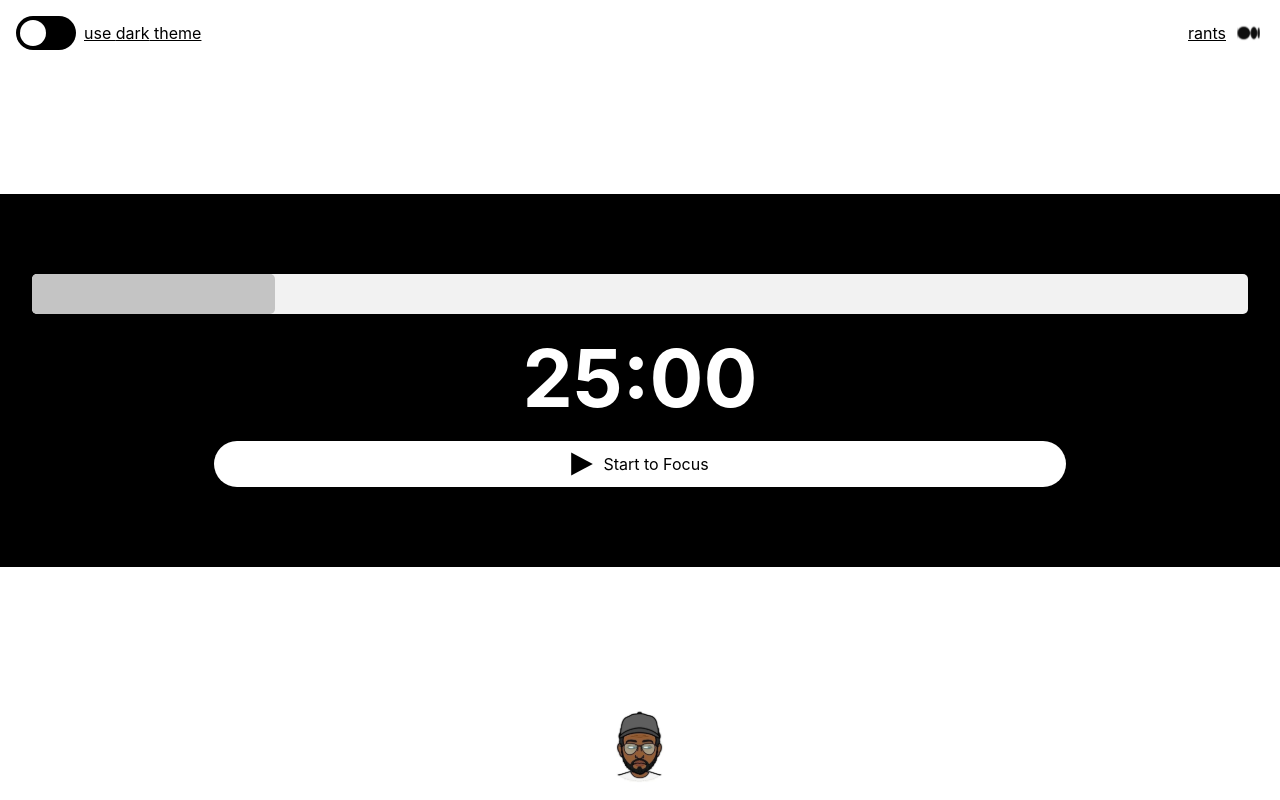
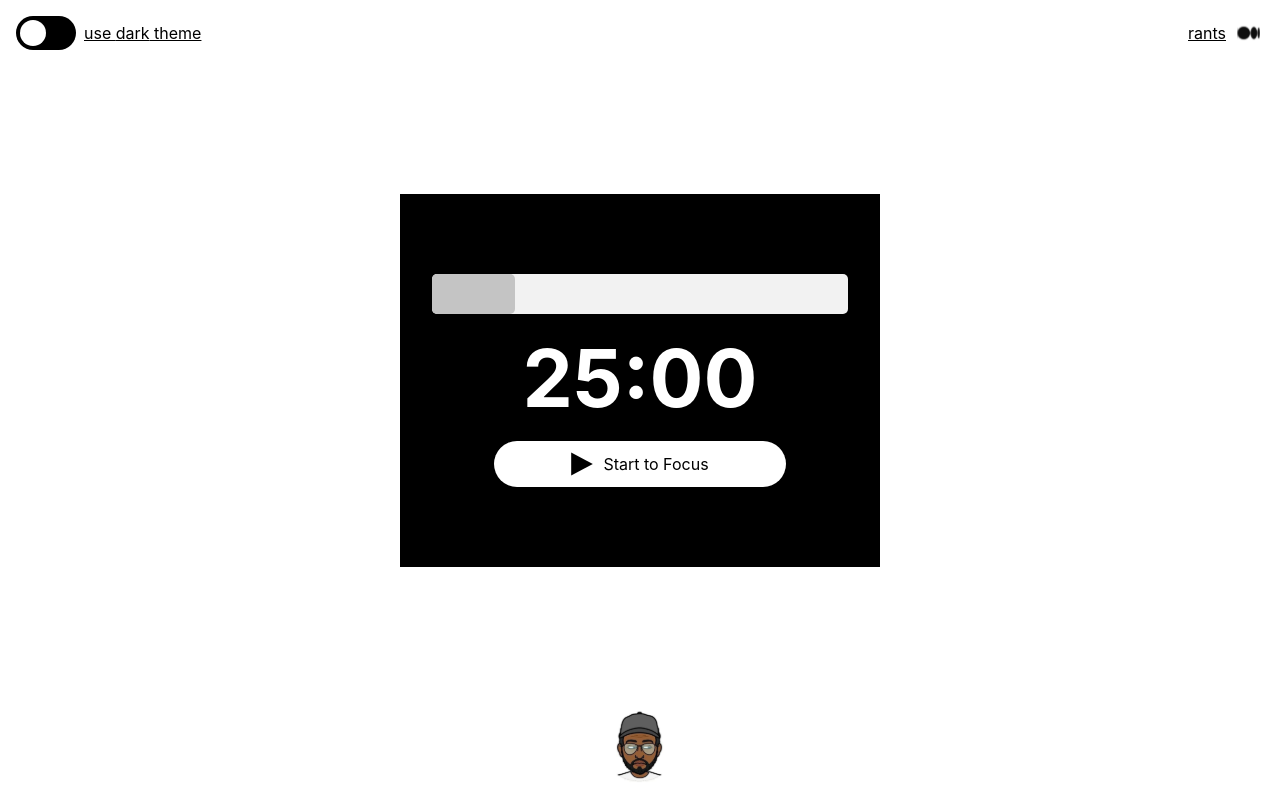
Before and after one commit to ninjamovesonly/mywebsite, a Next.js app: page /pomodoro in a window 1280 px wide. Built offline with nearby package versions, Linux system fonts and the light colour scheme.

Commit message:
make responsive

```diff
--- a/styles/globals.css
+++ b/styles/globals.css
@@ -59,7 +59,7 @@ a {
 
 .pomodoro-timer-box {
   display: block;
-  width: 100%;
+  /* width: 100%; */
   padding: 5em 2em;
   margin: 7rem 0;
   text-align: center;
@@ -131,4 +131,8 @@ a {
     width: 20rem;
     float: right;
   }
+
+  .pomodoro-timer-box {
+    margin: 7rem 25rem;
+  }
 }
```
